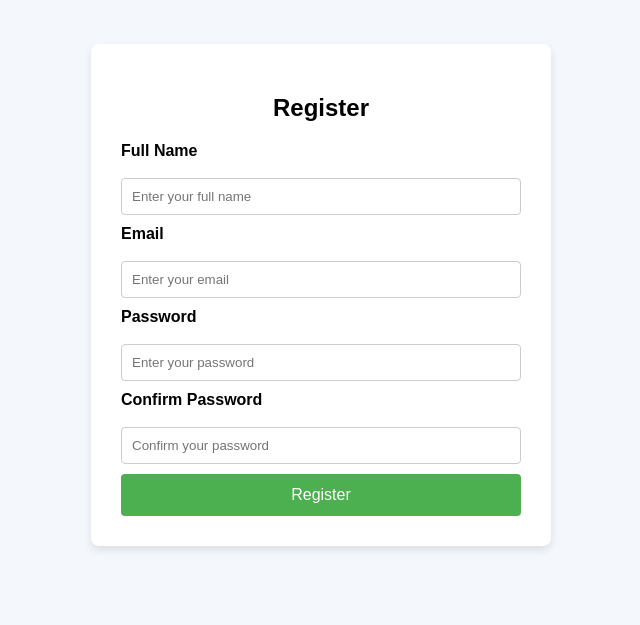
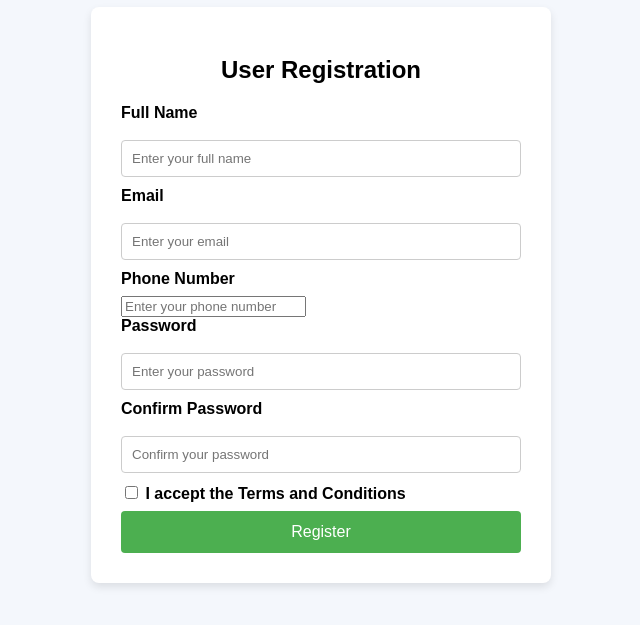
Before and after one commit to karunamanga/Dev-ops, a plain HTML site: page index.html in a window 1280 px wide. Shown: the part 105-730 px from the top of the page, without its empty margins (319-959 px from the left). Drawn offline with Linux system fonts and the light colour scheme.

Commit message:
Update index.html

```diff
--- a/index.html
+++ b/index.html
@@ -3,29 +3,48 @@
 <head>
     <meta charset="UTF-8">
     <meta name="viewport" content="width=device-width, initial-scale=1.0">
-    <title>Registration Form</title>
-    <link rel="stylesheet" href="styles.css">
+    <title>User Registration</title>
+    <link rel="stylesheet" href="styles.css"> <!-- Linking external CSS -->
 </head>
 <body>
     <div class="form-container">
-        <h2>Register</h2>
+        <!-- Form Header -->
+        <h2>User Registration</h2>
+
+        <!-- Registration Form -->
         <form id="registrationForm" action="submit_form.php" method="POST">
+            <!-- Full Name -->
             <label for="fullname">Full Name</label>
             <input type="text" id="fullname" name="fullname" placeholder="Enter your full name" required>
 
+            <!-- Email -->
             <label for="email">Email</label>
             <input type="email" id="email" name="email" placeholder="Enter your email" required>
 
+            <!-- Phone Number -->
+            <label for="phone">Phone Number</label>
+            <input type="tel" id="phone" name="phone" placeholder="Enter your phone number" required>
+
+            <!-- Password -->
             <label for="password">Password</label>
             <input type="password" id="password" name="password" placeholder="Enter your password" required>
 
+
             <label for="confirm-password">Confirm Password</label>
             <input type="password" id="confirm-password" name="confirm-password" placeholder="Confirm your password" required>
+
+
+            <label for="terms">
+                <input type="checkbox" id="terms" name="terms" required>
+                I accept the Terms and Conditions
+            </label>
+
 
             <button type="submit">Register</button>
         </form>
     </div>
 
+
     <script src="scripts.js"></script>
 </body>
 </html>
```
